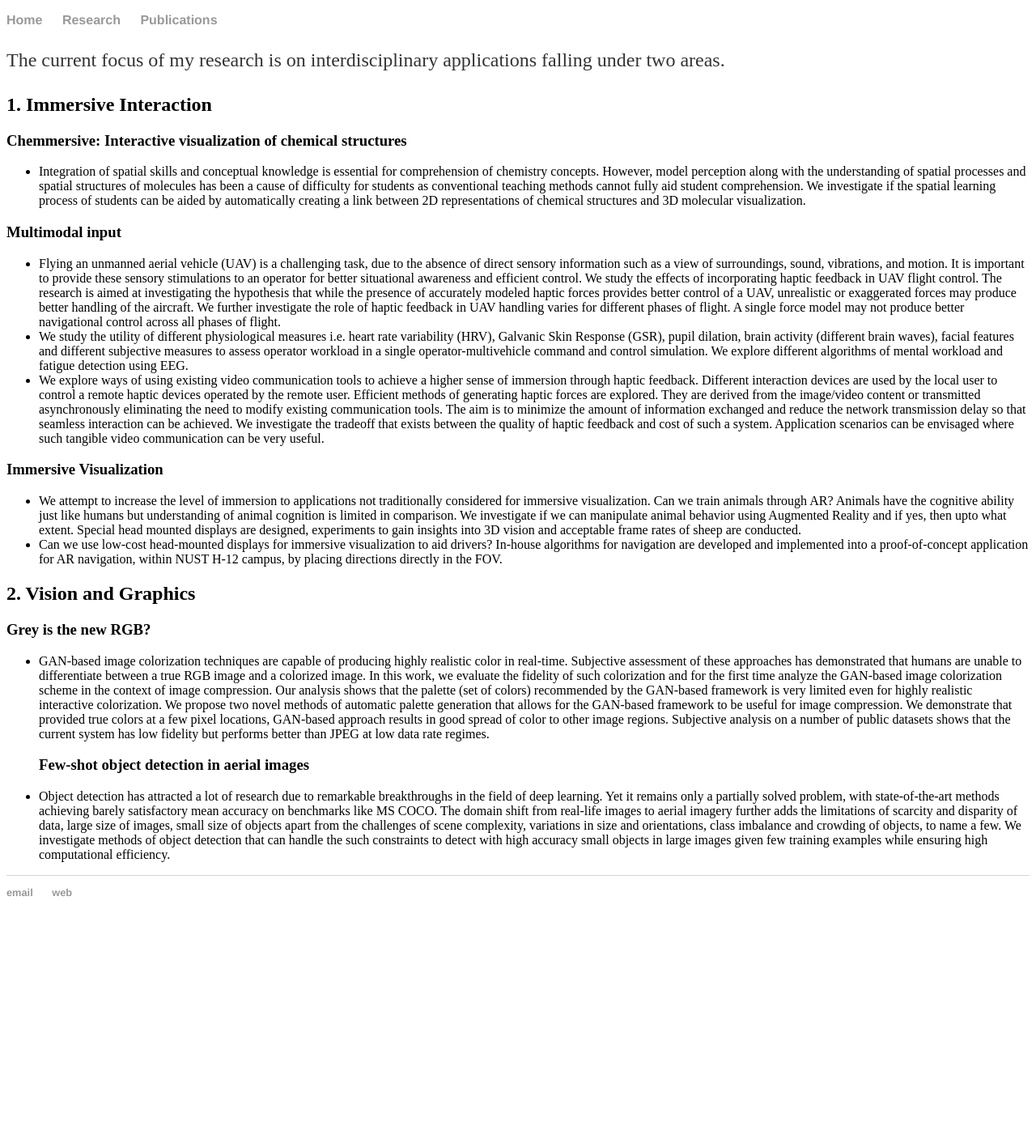
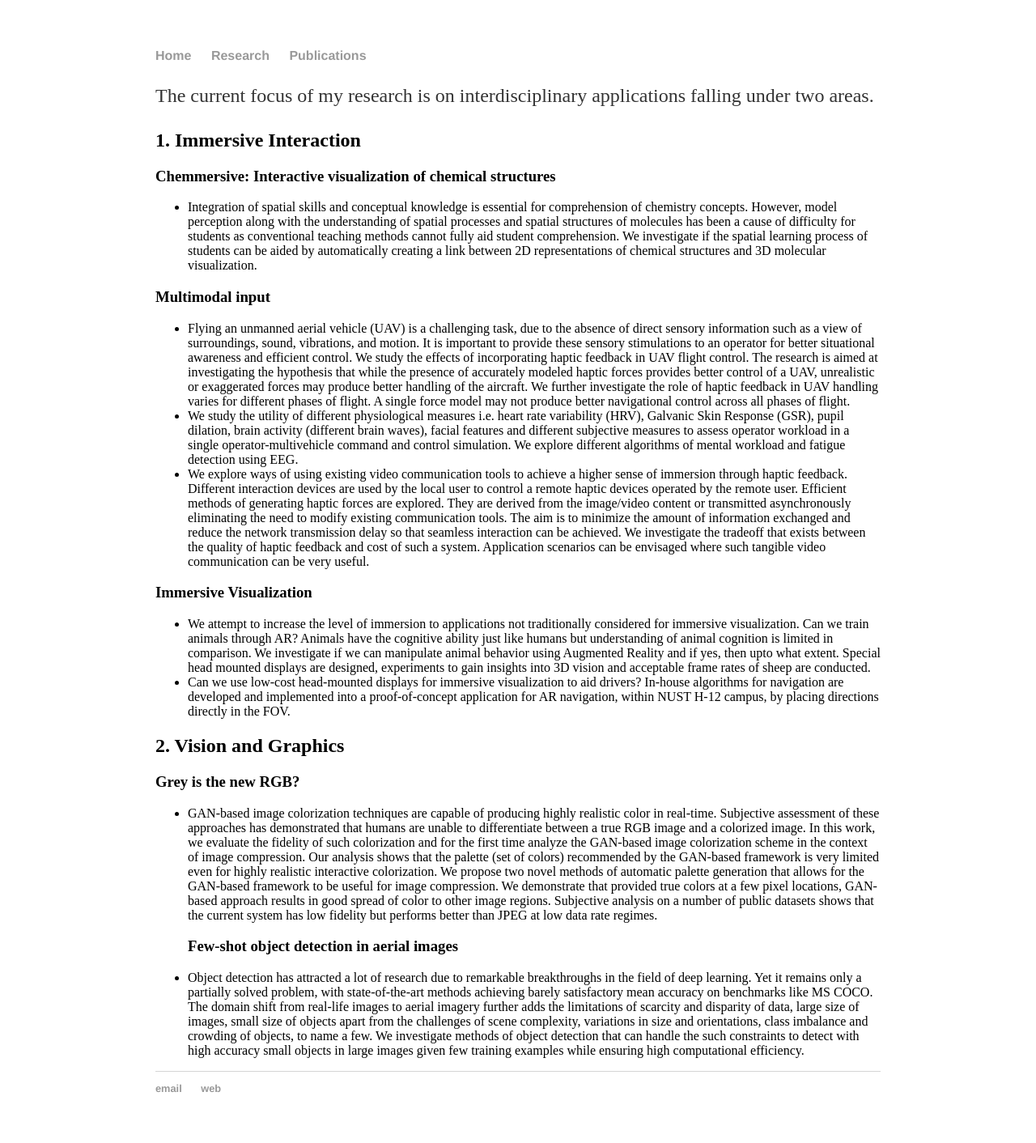
Before and after one commit to ShahzadRasool/shahzadrasool.github.io, a Jekyll site: the page built from research/index.md, in a window 1280 px wide. Shown: the whole page at 81% size. Built offline with Jekyll 4.4.1, drawn with Linux system fonts in a browser that asks for light colours; our own code applies the rules of GitHub Pages for plain Markdown files; before the commit the page ends 1123 px from its top, so only the background shows below that.

Commit message:
Update main.css

```diff
--- a/css/main.css
+++ b/css/main.css
@@ -1,4 +1,4 @@
-ody {
+body {
     margin: 60px auto;
     width: 70%;
 }
```
